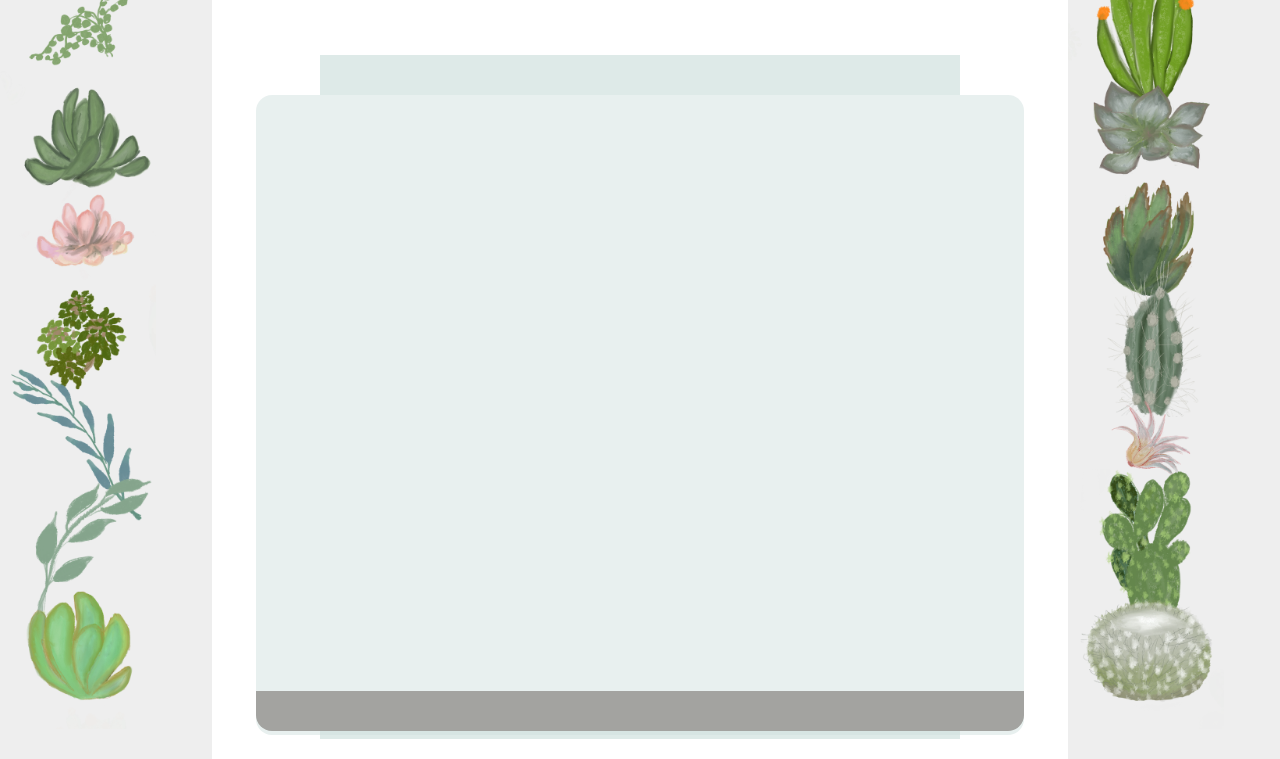
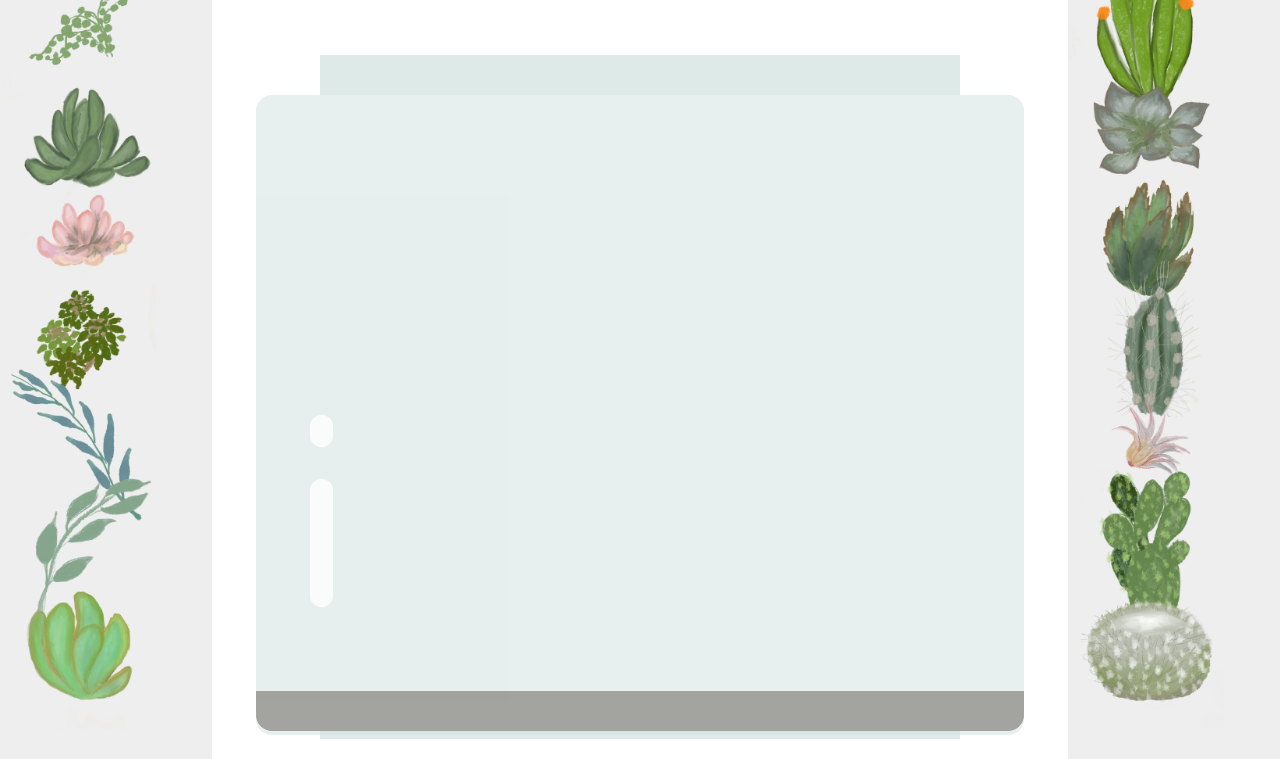
Before and after one commit to HaochenMin/Terrarium, a plain HTML site: page index.html in a window 1280 px wide. Shown: the part 61-820 px from the top of the page. Drawn offline with Linux system fonts and the light colour scheme.

Commit message:
added glossy long and short for css for a shine effect

```diff
--- a/style.css
+++ b/style.css
@@ -85,17 +85,26 @@ h1 {
 	z-index: -1;
 }
 
-.jar-glassy-long {
-    width: 50%;
-	height: 5%;
-	background: #9e2828;
+.jar-glossy-long {
+	height: 20%;
+	width: 3%;
+	background: #ffffff;
+	border-radius: 1rem;
 	position: absolute;
-	bottom: 80.5%;
-	left: 25%;
-	opacity: 0.7;
-    z-index: 3;
+	bottom: 20%;
+	right: 90%;
+	opacity: 0.8;
+	z-index: 2;
 }
 
-.jar-glassy-short {
-    z-index: 3;
+.jar-glossy-short {
+	height: 5%;
+	width: 3%;
+	background: #ffffff;
+	border-radius: 1rem;
+	position: absolute;
+	bottom: 45%;
+	right: 90%;
+	opacity: 0.8;
+	z-index: 2;
 }
```
Also changed, not shown: index.html (+2 -2 lines).
